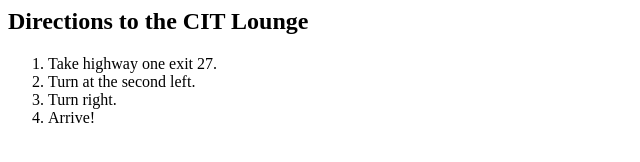
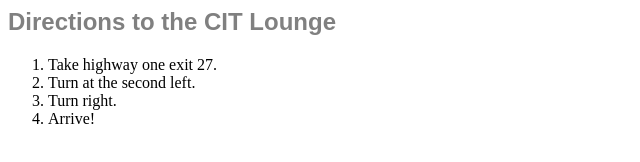
Before and after one commit to katrinadeguzman/ACIT1620, a plain HTML site: page week1/directions.html in a window 1280 px wide. Shown: the whole page, without its empty margins (0-640 px from the left). Drawn offline with Linux system fonts and the light colour scheme.

Commit message:
Link stylesheet

```diff
--- a/week1/directions.html
+++ b/week1/directions.html
@@ -1,6 +1,7 @@
 <html>
     <head>
         <title>Directions</title>
+        <link type="text/css" rel="stylesheet" href="../week3/lounge.css"
     </head>
 
     <body>
```
Also changed, not shown: week1/elixir.html (+1 -0 lines).
